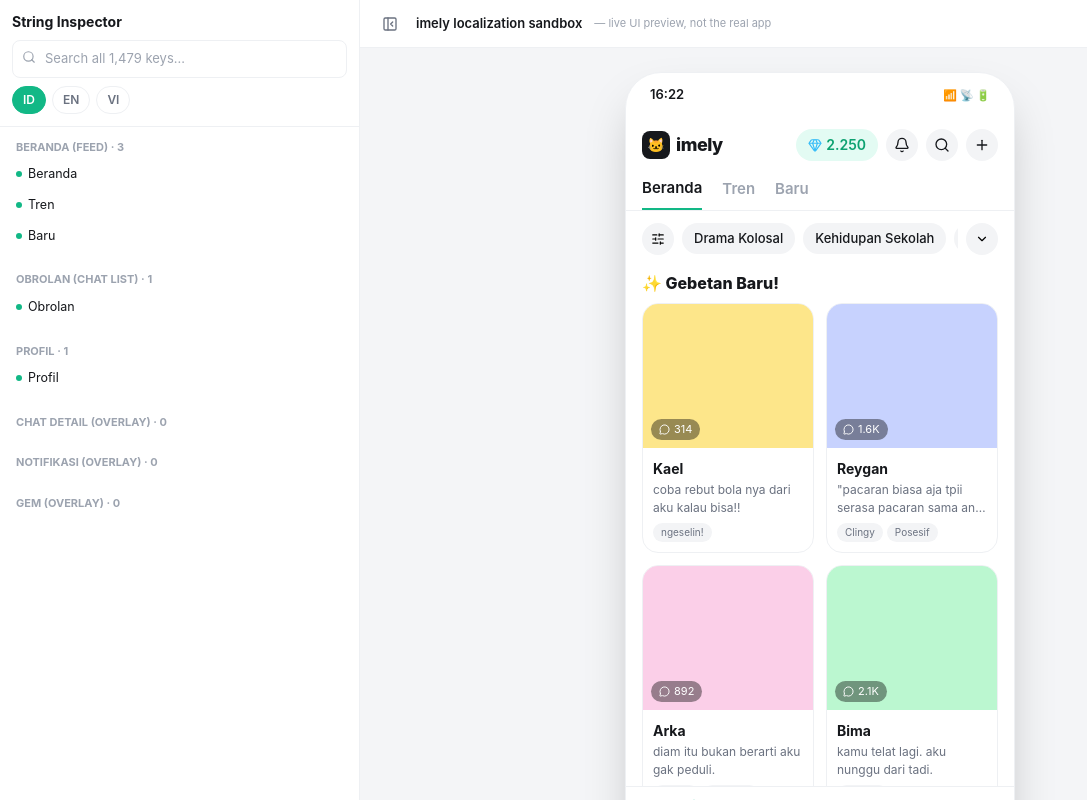
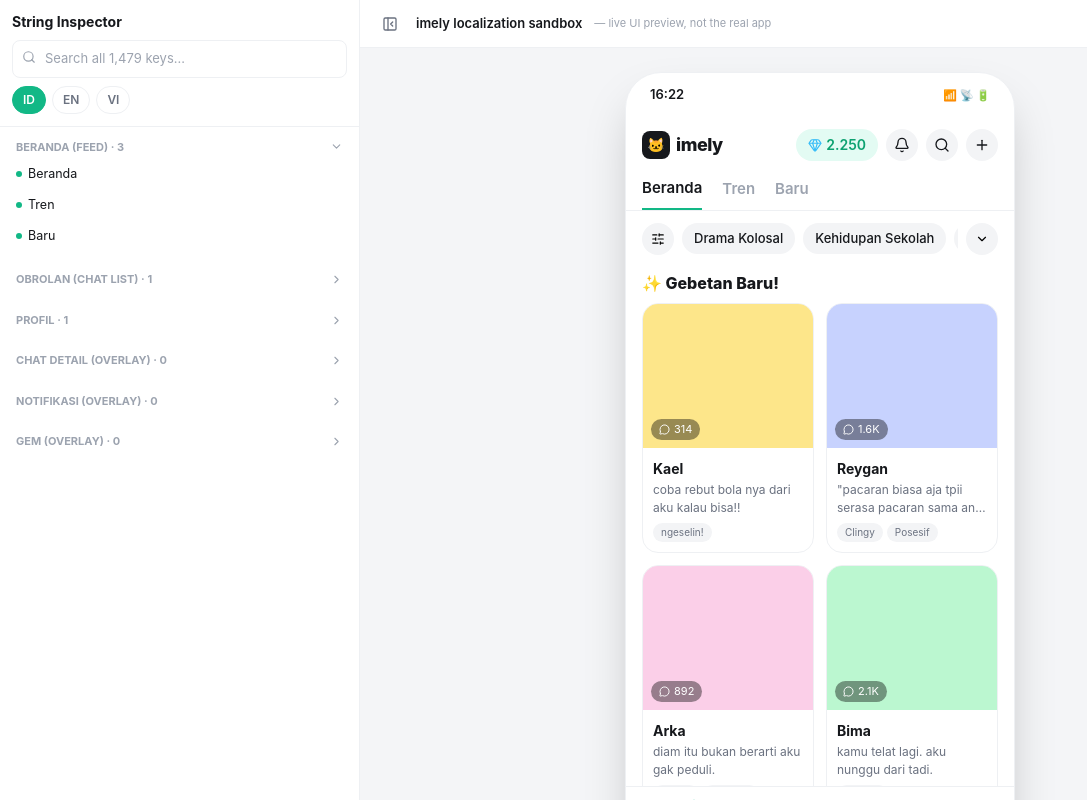
Before and after one commit to keniondang/imely-sandbox, a React (Vite) app: page / in a window 1280 px wide. Shown: the whole page, without its empty margins (0-1087 px from the left). Built offline with nearby package versions, Linux system fonts and the light colour scheme.

Commit message:
make string inspector collapsible

```diff
--- a/src/sandbox/Inspector.tsx
+++ b/src/sandbox/Inspector.tsx
@@ -1,5 +1,5 @@
 import { useEffect, useMemo, useState } from 'react'
-import { Search, X, AlertTriangle, RotateCcw } from 'lucide-react'
+import { Search, X, AlertTriangle, RotateCcw, ChevronRight } from 'lucide-react'
 import { useApp, type ScreenId } from '../context/AppContext'
 import { ALL_STRINGS, getEntry, type Locale } from '../lib/strings'
 import { MOCK_CHAT_THREADS } from '../data/mockContent'
@@ -25,13 +25,17 @@
     setLocale,
     usage,
     requestFocus,
+    currentScreen,
     setCurrentScreen,
     overrides,
     setOverride,
+    activeChat,
     openChat,
     closeChat,
+    notifOpen,
     openNotif,
     closeNotif,
+    gemsOpen,
     openGems,
     closeGems,
     closeFilter,
@@ -39,6 +43,32 @@
   const [query, setQuery] = useState('')
   const [selectedKey, setSelectedKey] = useState<string | null>(null)
   const [overflowFlag, setOverflowFlag] = useState<boolean | null>(null)
+  const [openScreens, setOpenScreens] = useState<Set<ScreenId>>(() => new Set(['feed']))
+
+  // Whichever screen is actually visible in the live preview right now —
+  // base screens track currentScreen, but overlays (chat detail, notification,
+  // gems) render independently of it, so check those booleans first.
+  const activeScreenId: ScreenId = useMemo(() => {
+    if (activeChat) return 'chatdetail'
+    if (notifOpen) return 'notification'
+    if (gemsOpen) return 'gems'
+    return currentScreen
+  }, [activeChat, notifOpen, gemsOpen, currentScreen])
+
+  // Keep the accordion in sync with the live preview: whenever the visible
+  // screen changes, open only that section and collapse the rest.
+  useEffect(() => {
+    setOpenScreens(new Set([activeScreenId]))
+  }, [activeScreenId])
+
+  function toggleScreen(screenId: ScreenId) {
+    setOpenScreens((prev) => {
+      const next = new Set(prev)
+      if (next.has(screenId)) next.delete(screenId)
+      else next.add(screenId)
+      return next
+    })
+  }
 
   const wiredKeys = useMemo(() => new Set(usage.map((u) => u.key)), [usage])
 
@@ -164,12 +194,24 @@
             ))}
           </div>
         ) : (
-          (['feed', 'chatlist', 'profile', 'chatdetail', 'notification', 'gems'] as ScreenId[]).map((screenId) => (
+          (['feed', 'chatlist', 'profile', 'chatdetail', 'notification', 'gems'] as ScreenId[]).map((screenId) => {
+            const isOpen = openScreens.has(screenId)
+            return (
               <div key={screenId} className="p-2">
-              <div className="text-[11px] font-bold text-gray-400 uppercase px-2 py-1">
+                <button
+                  onClick={() => toggleScreen(screenId)}
+                  className="w-full flex items-center justify-between px-2 py-1 rounded-md hover:bg-gray-50"
+                >
+                  <span className="text-[11px] font-bold text-gray-400 uppercase">
                     {SCREEN_LABEL[screenId]} · {usageByScreen[screenId].length}
-              </div>
-              {usageByScreen[screenId].map((key) => {
+                  </span>
+                  <ChevronRight
+                    size={13}
+                    className={`text-gray-400 shrink-0 transition-transform ${isOpen ? 'rotate-90' : ''}`}
+                  />
+                </button>
+                {isOpen &&
+                  usageByScreen[screenId].map((key) => {
                     const e = getEntry(key)
                     return (
                       <KeyRow
@@ -183,7 +225,8 @@
                     )
                   })}
               </div>
-          ))
+            )
+          })
         )}
       </div>
 
```
Lines whose indentation alone changed are shown as unchanged.
